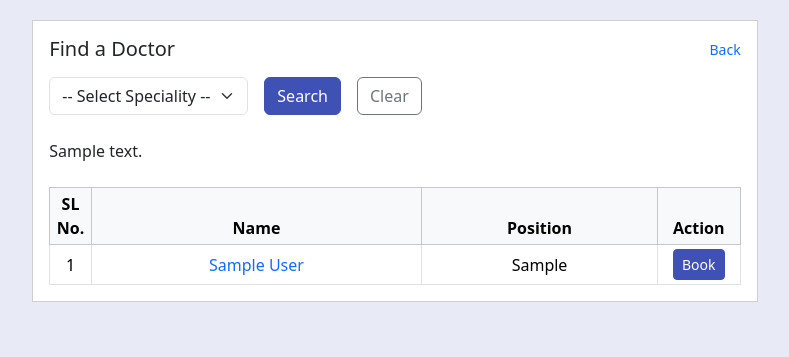
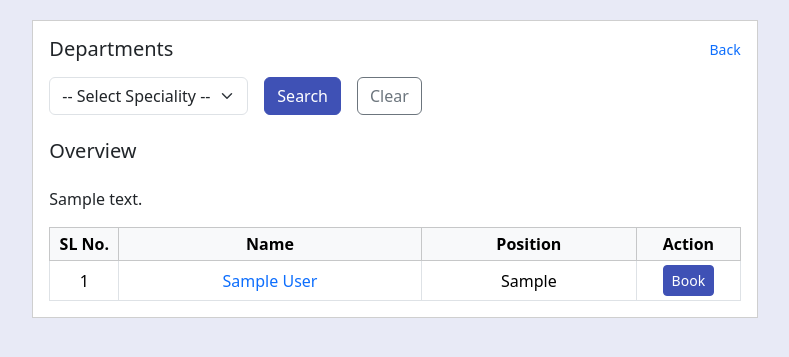
Before and after one commit to 24f2005905/hms_mad, a Flask app: template hms-frontend/templates/doctor_search.html in a window 1280 px wide. Shown: the part 49-406 px from the top of the page, without its empty margins (245-1034 px from the left). Run offline with Flask 3, Linux system fonts and the light colour scheme; the template is opened without the code that fills it: most values are stand-ins (such as "Sample title", 1, 10 or a date in 2020).

Commit message:
HTML Changes for Doctor Search and Profile Pages

```diff
--- a/hms-frontend/templates/doctor_search.html
+++ b/hms-frontend/templates/doctor_search.html
@@ -8,7 +8,7 @@
 
       <!-- Header -->
       <div class="d-flex align-items-center mb-3">
-        <h5 class="mb-0">Find a Doctor</h5>
+        <h5 class="mb-0">Departments</h5>
         <div class="ms-auto small text-muted">
           <a href="{{ url_for('dashboard') }}" class="text-decoration-none">Back</a>
         </div>
@@ -37,21 +37,23 @@
              class="btn btn-outline-secondary">Clear</a>
         </div>
       </form>
-      <div>
-        {{Details}}
-      </div>
-      <br>
+
       <!-- Results Section -->
       {% if selected_speciality %}
+      <div>
+        <h5 class="mb-0">Overview</h5> <br>
+        <p>{{Details}}</p>
+      </div>
+
         {% if doctors %}
           <div class="table-responsive">
             <table class="table table-sm table-bordered align-middle mb-0">
               <thead class="table-light">
                 <tr>
-                  <th style="width:6%; text-align:center;">SL No.</th>
+                  <th style="width:10%; text-align:center;">SL No.</th>
                   <th style="text-align:center;">Name</th>
                   <th style="text-align:center;">Position</th>
-                  <th style="width:12%; text-align:center;">Action</th>
+                  <th style="width:15%; text-align:center;">Action</th>
                 </tr>
               </thead>
               <tbody>
```
Also changed, not shown: hms-frontend/templates/doctor_profile.html (+23 -2 lines).
